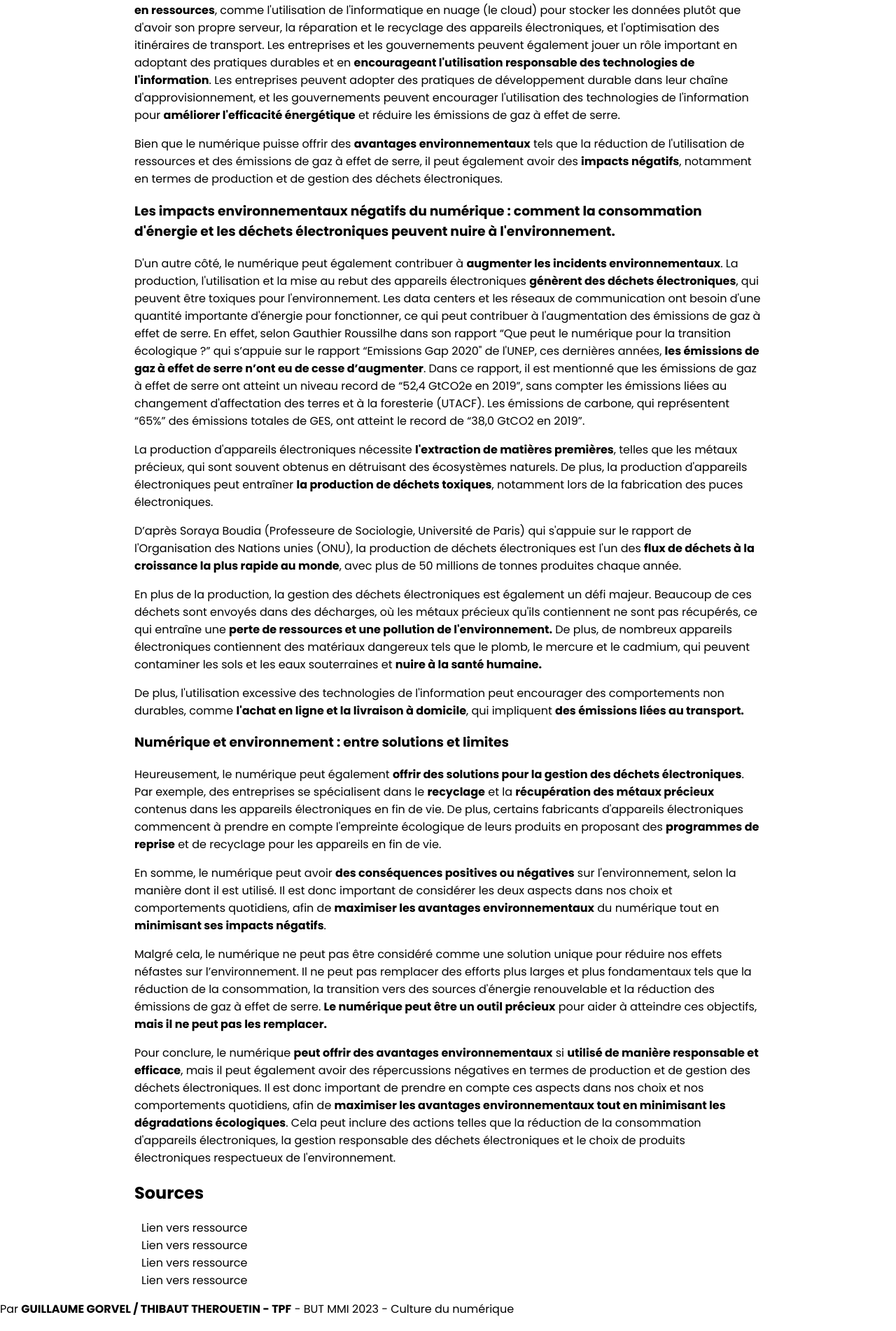
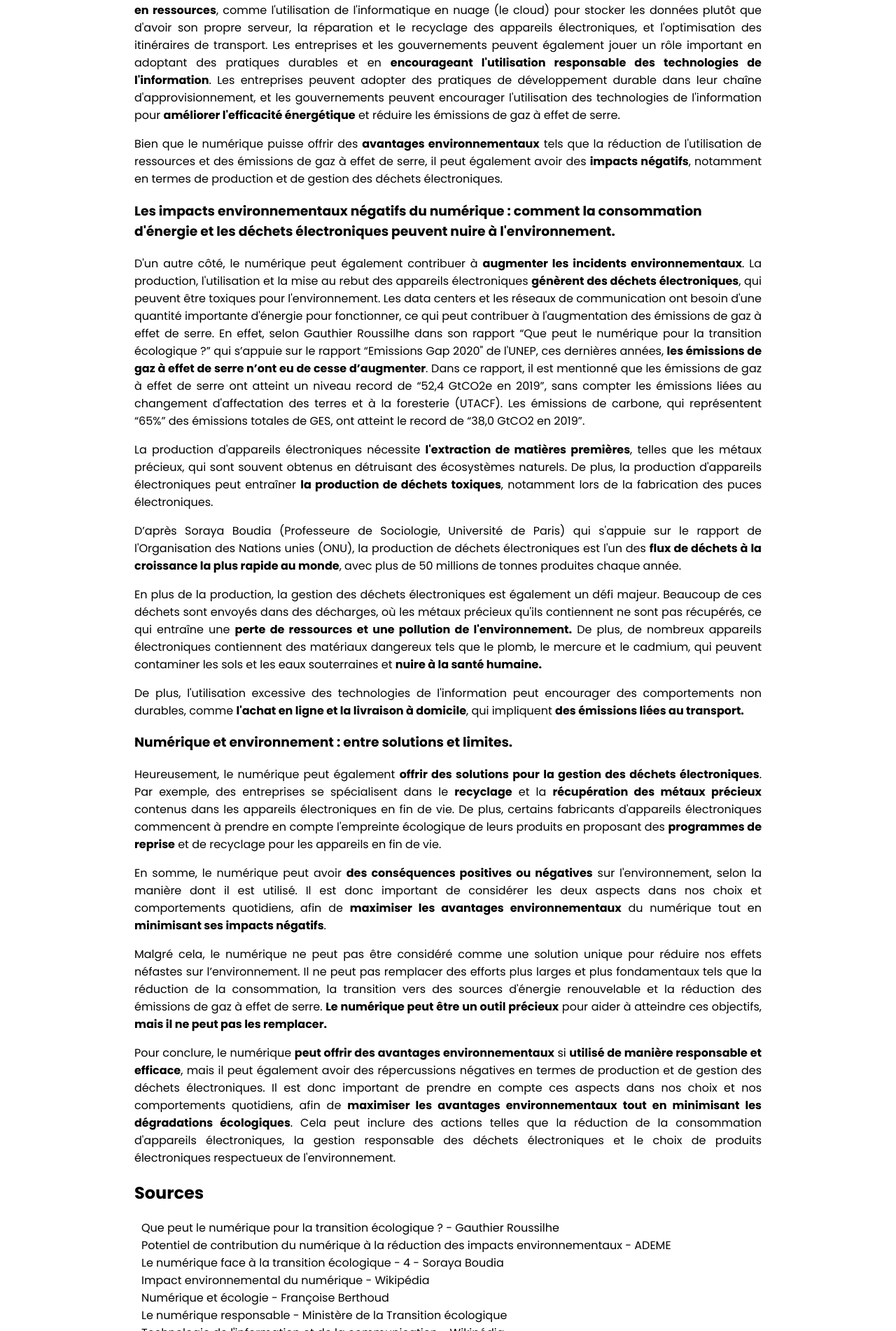
Before and after one commit to gorvelg/culture_numerique, a PHP site: page /article.php in a window 1280 px wide. Shown: the part 818-2720 px from the top of the page at 70% size. Before the commit the page ends 2699 px from the top, so only its background shows below. Run offline with PHP 8.4, Linux system fonts and the light colour scheme; some libraries are stand-ins or nearby versions.

Commit message:
modif css, ajout liste a puce

```diff
--- a/article.php
+++ b/article.php
@@ -21,7 +21,7 @@
     <?php require 'templates/header.php'; ?>
     <div class="wrapper">
       <!-- Articles -->
-      <div>
+      <div class="article-contain">
         <h2>
           Le numérique permet-il de réduire nos impacts environnementaux ?
         </h2>
@@ -159,7 +159,7 @@
           <b>des émissions liées au transport.</b>
         </p>
 
-        <h3>Numérique et environnement : entre solutions et limites</h3>
+        <h3>Numérique et environnement : entre solutions et limites.</h3>
 
         <p>
           Heureusement, le numérique peut également
@@ -212,10 +212,74 @@
 
         <h2>Sources</h2>
         <ul>
-          <li><a href="" target="_blank">Lien vers ressource</a></li>
-          <li><a href="" target="_blank">Lien vers ressource</a></li>
-          <li><a href="" target="_blank">Lien vers ressource</a></li>
-          <li><a href="" target="_blank">Lien vers ressource</a></li>
+          <li>
+            <a
+              href="https://gauthierroussilhe.com/media/pages/ressources/que-peut-le-numerique-pour-la-transition-ecologique/739b60aef6-1659704444/NTE-Mars2021.pdf"
+              target="_blank"
+              >Que peut le numérique pour la transition écologique ? - Gauthier
+              Roussilhe
+            </a>
+          </li>
+          <li>
+            <a
+              href="https://www.eco-conception.fr/data/sources/users/7/ademecontributiondunumeriquesynthese.pdf"
+              target="_blank"
+              >Potentiel de contribution du numérique à la réduction des impacts
+              environnementaux - ADEME</a
+            >
+          </li>
+          <li>
+            <a
+              href="https://tubedu.org/w/eyLjAMxckMa2bhwLQx9R3g"
+              target="_blank"
+              >Le numérique face à la transition écologique - 4 - Soraya
+              Boudia</a
+            >
+          </li>
+          <li>
+            <a
+              href="https://fr.wikipedia.org/wiki/Impact_environnemental_du_num%C3%A9rique"
+              target="_blank"
+              >Impact environnemental du numérique - Wikipédia</a
+            >
+          </li>
+          <li>
+            <a
+              href="https://www.cairn.info/revue-responsabilite-et-environnement-2017-3-page-72.html"
+              target="_blank"
+              >Numérique et écologie - Françoise Berthoud</a
+            >
+          </li>
+          <li>
+            <a
+              href="https://www.ecologie.gouv.fr/numerique-responsable"
+              target="_blank"
+              >Le numérique responsable - Ministère de la Transition
+              écologique</a
+            >
+          </li>
+          <li>
+            <a
+              href="https://fr.wikipedia.org/wiki/Technologies_de_l%27information_et_de_la_communication"
+              target="_blank"
+              >Technologie de l'information et de la communication -
+              Wikipédia</a
+            >
+          </li>
+          <li>
+            <a
+              href="https://www.wwf.fr/agir-au-quotidien/numerique"
+              target="_blank"
+              >Apprendre à réduire son empreinte numérique - WWF</a
+            >
+          </li>
+          <li>
+            <a
+              href="https://expertises.ademe.fr/economie-circulaire/consommer-autrement/elements-contexte/impacts-environnementaux"
+              target="_blank"
+              >Les impacts environnementaux - ADEME</a
+            >
+          </li>
         </ul>
       </div>
     </div>
--- a/css/style.css
+++ b/css/style.css
@@ -154,7 +154,10 @@ ul {
 }
 
 /* article */
-div
+.article-contain p {
+    text-align: justify;
+}
+
 /* footer */
 footer {
     display: flex;
```
